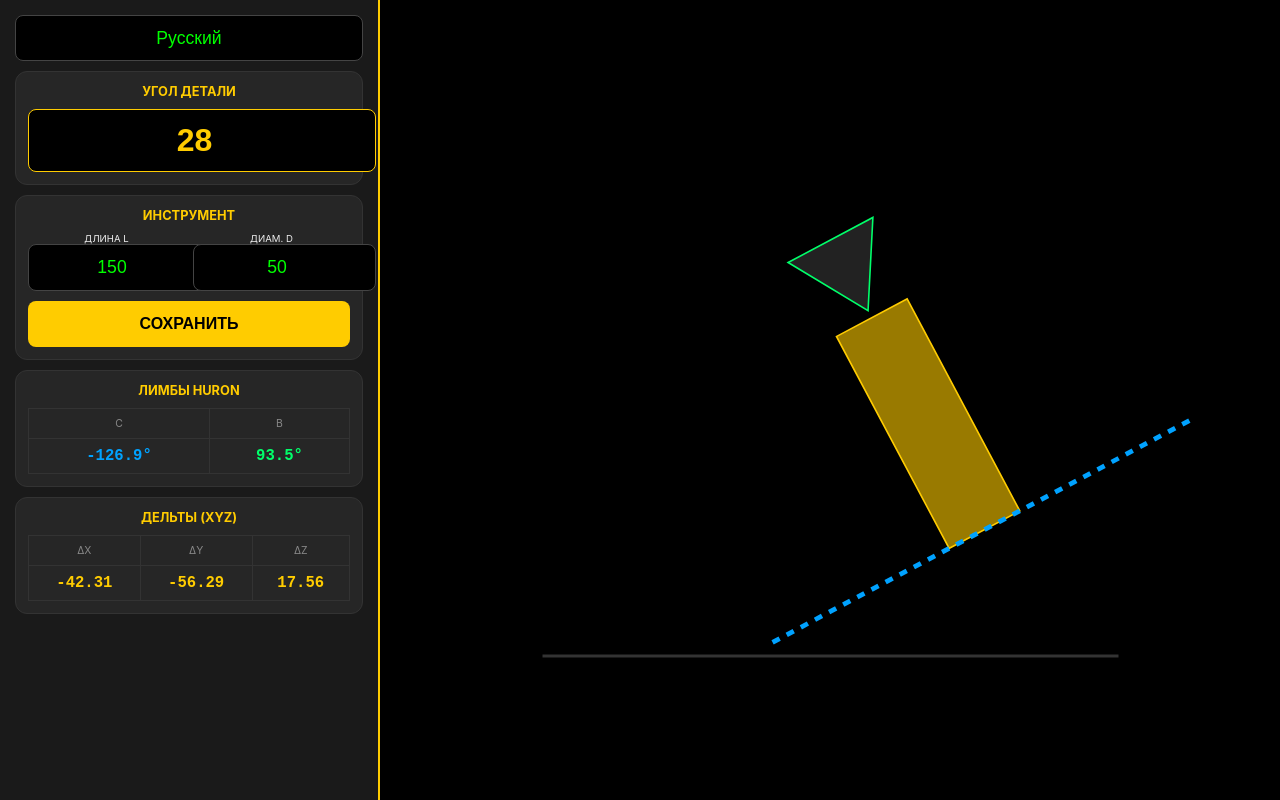
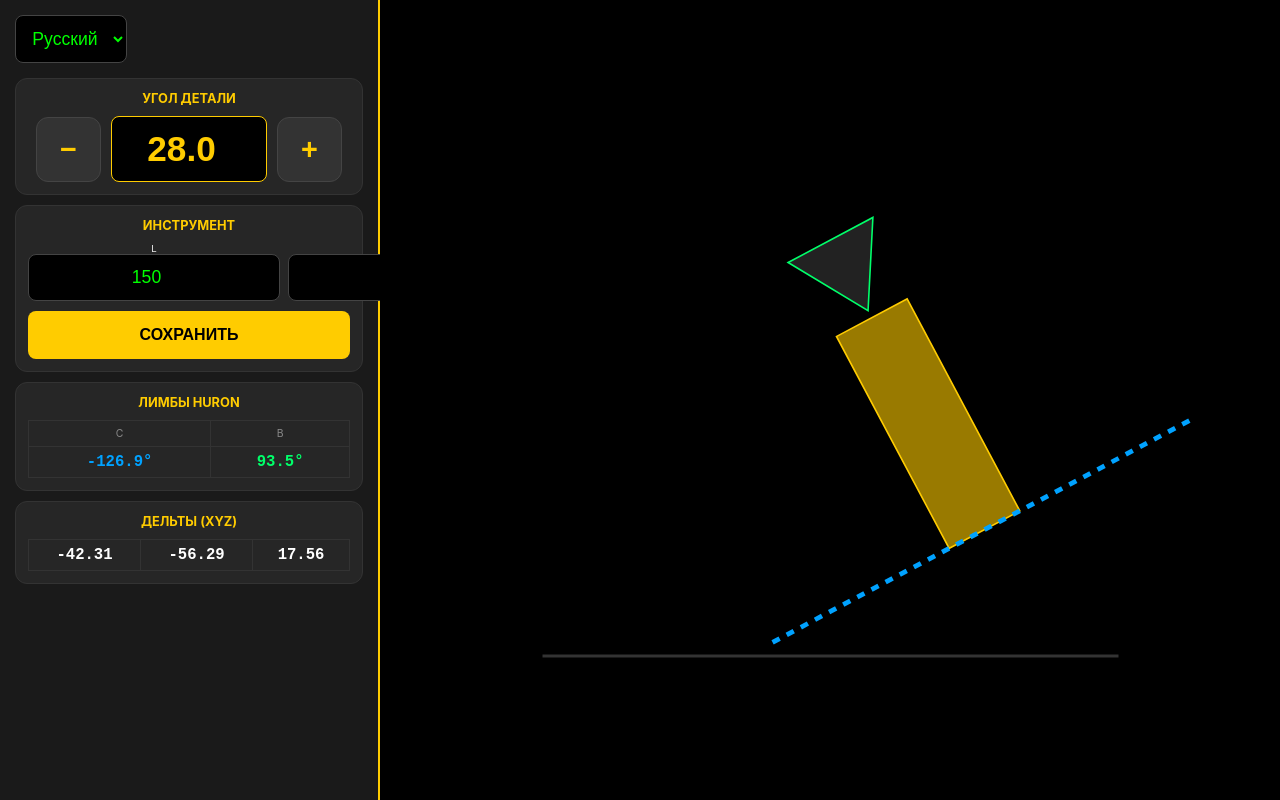
Before and after one commit to palyusha/CNC-Calc45, a plain HTML site: page index.html in a window 1280 px wide. Drawn offline with Linux system fonts and the light colour scheme.

Commit message:
Update index.html
1

```diff
--- a/index.html
+++ b/index.html
@@ -3,24 +3,22 @@
 <head>
     <meta charset="UTF-8">
     <meta name="viewport" content="width=device-width, initial-scale=1.0, maximum-scale=1.0, user-scalable=no">
+
     <meta name="apple-mobile-web-app-capable" content="yes">
     <meta name="apple-mobile-web-app-status-bar-style" content="black-translucent">
+    <link rel="apple-touch-icon" href="icon-512.png">
+    <link rel="manifest" href="manifest.json">
 
     <title>Huron Master PRO</title>
+
     <style>
-        /* Адаптивная верстка */
         body {
-            font-family: -apple-system, BlinkMacSystemFont, 'Segoe UI', Roboto, sans-serif;
+            font-family: -apple-system, system-ui, sans-serif;
             background: #000; color: #eee; margin: 0;
             display: flex; flex-direction: column; height: 100vh; overflow: hidden;
         }
 
-        /* Sidebar становится верхней или боковой панелью */
-        #sidebar {
-            width: 100%; max-width: 400px; background: #1a1a1a;
-            padding: 15px; border-bottom: 2px solid #ffcc00;
-            overflow-y: auto; box-sizing: border-box;
-        }
+        #sidebar { width: 100%; max-width: 400px; background: #1a1a1a; padding: 15px; border-bottom: 2px solid #ffcc00; box-sizing: border-box; }
 
         @media (min-width: 768px) {
             body { flex-direction: row; }
@@ -30,37 +28,43 @@
         .card { background: #262626; padding: 12px; border-radius: 12px; margin-bottom: 10px; border: 1px solid #333; }
         h3 { color: #ffcc00; font-size: 0.8em; margin: 0 0 10px 0; text-transform: uppercase; text-align: center; }
 
+        .angle-control { display: flex; align-items: center; justify-content: center; gap: 10px; }
+
+        /* Кнопки теперь имеют запрет выделения текста */
+        .step-btn {
+            background: #333; color: #ffcc00; border: 1px solid #444;
+            width: 65px; height: 65px; border-radius: 12px;
+            font-size: 1.8em; font-weight: bold; cursor: pointer;
+            display: flex; align-items: center; justify-content: center;
+            user-select: none; -webkit-user-select: none;
+            touch-action: manipulation;
+        }
+        .step-btn:active { background: #ffcc00; color: #000; }
+
         input, select {
-            width: 100%; background: #000; border: 1px solid #444; color: #0f0;
-            padding: 12px; font-size: 1.1em; text-align: center; border-radius: 8px;
-            outline: none; -webkit-appearance: none; /* Убираем стандартные стили iOS */
+            background: #000; border: 1px solid #444; color: #0f0;
+            padding: 12px; font-size: 1.1em; text-align: center; border-radius: 8px; outline: none;
         }
 
-        .main-angle-input { font-size: 2em; border-color: #ffcc00; color: #ffcc00; font-weight: bold; }
+        .main-angle-input { font-size: 2.2em; border-color: #ffcc00; color: #ffcc00; font-weight: bold; width: 130px; }
 
         table { width: 100%; border-collapse: collapse; }
-        td { padding: 8px; border: 1px solid #333; text-align: center; }
+        td { padding: 6px; border: 1px solid #333; text-align: center; }
         .res-label { font-size: 0.65em; color: #888; text-transform: uppercase; }
         .res-val { font-weight: bold; font-family: monospace; color: #fff; font-size: 1.2em; }
 
-        #viewport { flex: 1; display: flex; align-items: center; justify-content: center; background: #000; position: relative; }
-        svg { width: 95%; height: 95%; max-height: 40vh; }
-
+        #viewport { flex: 1; display: flex; align-items: center; justify-content: center; background: #000; }
+        svg { width: 95%; height: 95%; max-height: 35vh; }
         @media (min-width: 768px) { svg { max-height: 80vh; } }
 
-        .btn-save {
-            background: #ffcc00; color: #000; border: none; padding: 14px;
-            width: 100%; font-weight: bold; cursor: pointer; border-radius: 8px;
-            margin-top: 10px; font-size: 1em;
-        }
-
-        #toolLog { font-size: 0.8em; margin-top: 10px; max-height: 150px; overflow-y: auto; color: #aaa; }
+        .btn-save { background: #ffcc00; color: #000; border: none; padding: 15px; width: 100%; font-weight: bold; border-radius: 8px; margin-top: 10px; font-size: 1em; }
+        #toolLog { font-size: 0.75em; margin-top: 10px; max-height: 120px; overflow-y: auto; color: #aaa; }
     </style>
 </head>
 <body>
 
 <div id="sidebar">
-    <select id="langSel" onchange="run()" style="margin-bottom: 10px;">
+    <select id="langSel" onchange="run()" style="margin-bottom: 15px;">
         <option value="ru">Русский</option>
         <option value="en">English</option>
         <option value="de">Deutsch</option>
@@ -68,14 +72,26 @@
 
     <div class="card">
         <h3 id="hA">Угол детали</h3>
-        <input type="number" id="inpAngle" value="28" step="0.1" class="main-angle-input" oninput="run()">
+        <div class="angle-control">
+            <button class="step-btn"
+                    onmousedown="startStep(-0.1)" onmouseup="stopStep()"
+                    onmouseleave="stopStep()" ontouchstart="startStep(-0.1)"
+                    ontouchend="stopStep()">−</button>
+
+            <input type="number" id="inpAngle" value="28.0" step="0.1" inputmode="decimal" class="main-angle-input" oninput="run()">
+
+            <button class="step-btn"
+                    onmousedown="startStep(0.1)" onmouseup="stopStep()"
+                    onmouseleave="stopStep()" ontouchstart="startStep(0.1)"
+                    ontouchend="stopStep()">+</button>
+        </div>
     </div>
 
     <div class="card">
         <h3 id="hT">Инструмент</h3>
         <div style="display:flex; gap:8px;">
-            <div style="flex:1;"><label id="lL" style="font-size:0.6em;display:block;text-align:center">ДЛИНА L</label><input type="number" id="toolL" value="150" oninput="run()"></div>
-            <div style="flex:1;"><label id="lD" style="font-size:0.6em;display:block;text-align:center">ДИАМЕТР D</label><input type="number" id="toolD" value="50" oninput="run()"></div>
+            <div style="flex:1;"><label id="lL" style="font-size:0.6em;display:block;text-align:center">L</label><input type="number" id="toolL" value="150" inputmode="decimal" oninput="run()"></div>
+            <div style="flex:1;"><label id="lD" style="font-size:0.6em;display:block;text-align:center">D</label><input type="number" id="toolD" value="50" inputmode="decimal" oninput="run()"></div>
         </div>
         <button class="btn-save" id="btnS" onclick="addTool()">СОХРАНИТЬ</button>
     </div>
@@ -90,9 +106,8 @@
 
     <div class="card">
         <h3 id="hD">Дельты (XYZ)</h3>
-        <table>
-            <tr><td class="res-label">ΔX</td><td class="res-label">ΔY</td><td class="res-label">ΔZ</td></tr>
-            <tr><td id="dX" class="res-val" style="color:#ffcc00;">0.00</td><td id="dY" class="res-val" style="color:#ffcc00;">0.00</td><td id="dZ" class="res-val" style="color:#ffcc00;">0.00</td></tr>
+        <table style="color:#ffcc00;">
+            <tr><td id="dX" class="res-val">0.00</td><td id="dY" class="res-val">0.00</td><td id="dZ" class="res-val">0.00</td></tr>
         </table>
     </div>
 
@@ -116,10 +131,35 @@
 
 <script>
 const texts = {
-    ru: {hA:"Угол детали", hT:"Инструмент", hS:"Лимбы Huron", hD:"Дельты (XYZ)", lL:"ДЛИНА L", lD:"ДИАМ. D", btnS:"СОХРАНИТЬ"},
-    en: {hA:"Part Angle", hT:"Tool", hS:"Huron Scales", hD:"Offsets (XYZ)", lL:"LENGTH L", lD:"DIAM. D", btnS:"SAVE"},
-    de: {hA:"Werkstückwinkel", hT:"Werkzeug", hS:"Huron Skalen", hD:"Deltas (XYZ)", lL:"LÄNGE L", lD:"DURCHM. D", btnS:"SPEICHERN"}
+    ru: {hA:"Угол детали", hT:"Инструмент", hS:"Лимбы Huron", hD:"Дельты (XYZ)", btnS:"СОХРАНИТЬ"},
+    en: {hA:"Part Angle", hT:"Tool", hS:"Huron Scales", hD:"Offsets (XYZ)", btnS:"SAVE"},
+    de: {hA:"Werkstückwinkel", hT:"Werkzeug", hS:"Huron Skalen", hD:"Deltas (XYZ)", btnS:"SPEICHERN"}
 };
+
+let stepInterval = null;
+let stepTimeout = null;
+
+// Функция для одиночного или серийного изменения
+function step(val) {
+    let el = document.getElementById('inpAngle');
+    let current = parseFloat(el.value) || 0;
+    el.value = (current + val).toFixed(1);
+    run();
+}
+
+// Запуск при зажатии
+function startStep(val) {
+    step(val); // Первый клик сразу
+    stepTimeout = setTimeout(() => {
+        stepInterval = setInterval(() => step(val), 80); // Повтор каждые 80мс
+    }, 400); // Начать "бежать" через 400мс удержания
+}
+
+// Остановка при отпускании
+function stopStep() {
+    clearTimeout(stepTimeout);
+    clearInterval(stepInterval);
+}
 
 function run() {
     let ln = document.getElementById('langSel').value;
@@ -132,18 +172,17 @@ function run() {
     let L = parseFloat(document.getElementById('toolL').value) || 0;
     let D = parseFloat(document.getElementById('toolD').value) || 0;
 
-    // СТАНДАРТНАЯ МАТЕМАТИКА
+    // Стандартная математика Huron
     let aCalc = 90 - a;
     let r = aCalc * Math.PI / 180;
-    let cB = 2 * Math.cos(r) - 1;
-    cB = Math.max(-1, Math.min(1, cB));
+    let cB = Math.max(-1, Math.min(1, 2 * Math.cos(r) - 1));
     let B = Math.acos(cB) * 180 / Math.PI;
     let C = (Math.abs(aCalc) > 0.01) ? (Math.acos(Math.tan(r / 2)) * 180 / Math.PI - 180) : -180;
 
     document.getElementById('outB').innerText = B.toFixed(1) + "°";
     document.getElementById('outC').innerText = C.toFixed(1) + "°";
 
-    // ДЕЛЬТЫ
+    // Дельты XYZ
     let tiltRad = a * Math.PI / 180;
     let dx = L * Math.sin(tiltRad);
     let dz = L * (1 - Math.cos(tiltRad));
@@ -154,7 +193,7 @@ function run() {
     document.getElementById('dY').innerText = dy.toFixed(2);
     document.getElementById('dZ').innerText = dz.toFixed(2);
 
-    // ВИЗУАЛИЗАЦИЯ
+    // Визуализация
     let vt = document.getElementById('vTool');
     vt.setAttribute('width', D);
     vt.setAttribute('x', -D/2);
@@ -164,20 +203,7 @@ function run() {
     document.getElementById('headGroup').setAttribute('transform', `rotate(${-a} 0 0)`);
 }
 
-function addTool() {
-    let L = document.getElementById('toolL').value;
-    let B = document.getElementById('outB').innerText;
-    let C = document.getElementById('outC').innerText;
-    let log = `<div style="border-bottom:1px solid #333; padding:8px; font-family:monospace; display:flex; justify-content:space-between;">
-        <span>L:${L}</span> <span>B:${B}</span> <span>C:${C}</span>
-    </div>`;
-    document.getElementById('toolLog').innerHTML = log + document.getElementById('toolLog').innerHTML;
-}
-
 window.onload = run;
-if ('serviceWorker' in navigator) {
-  navigator.serviceWorker.register('sw.js');
-}
 </script>
 </body>
 </html>
```
